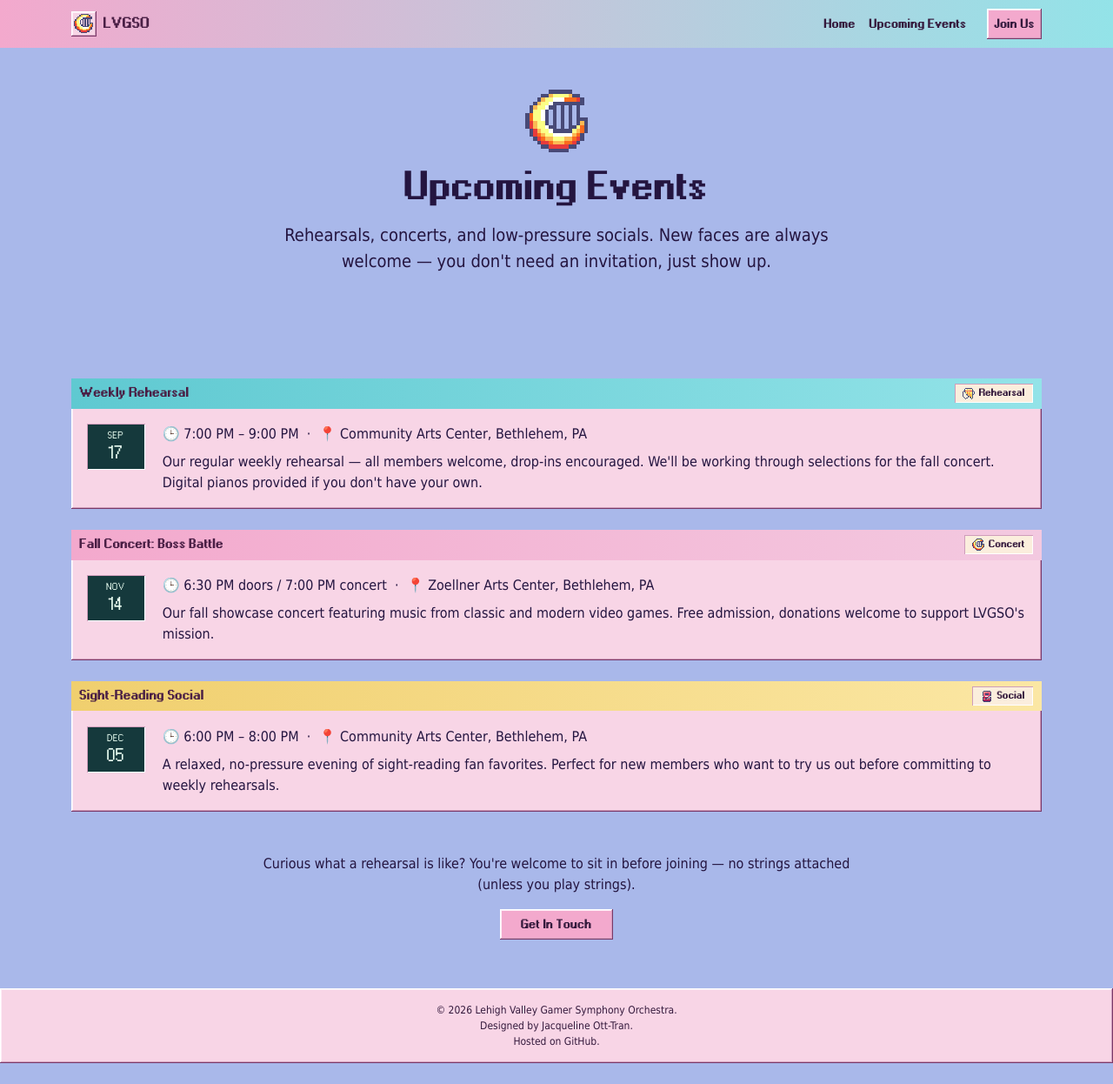
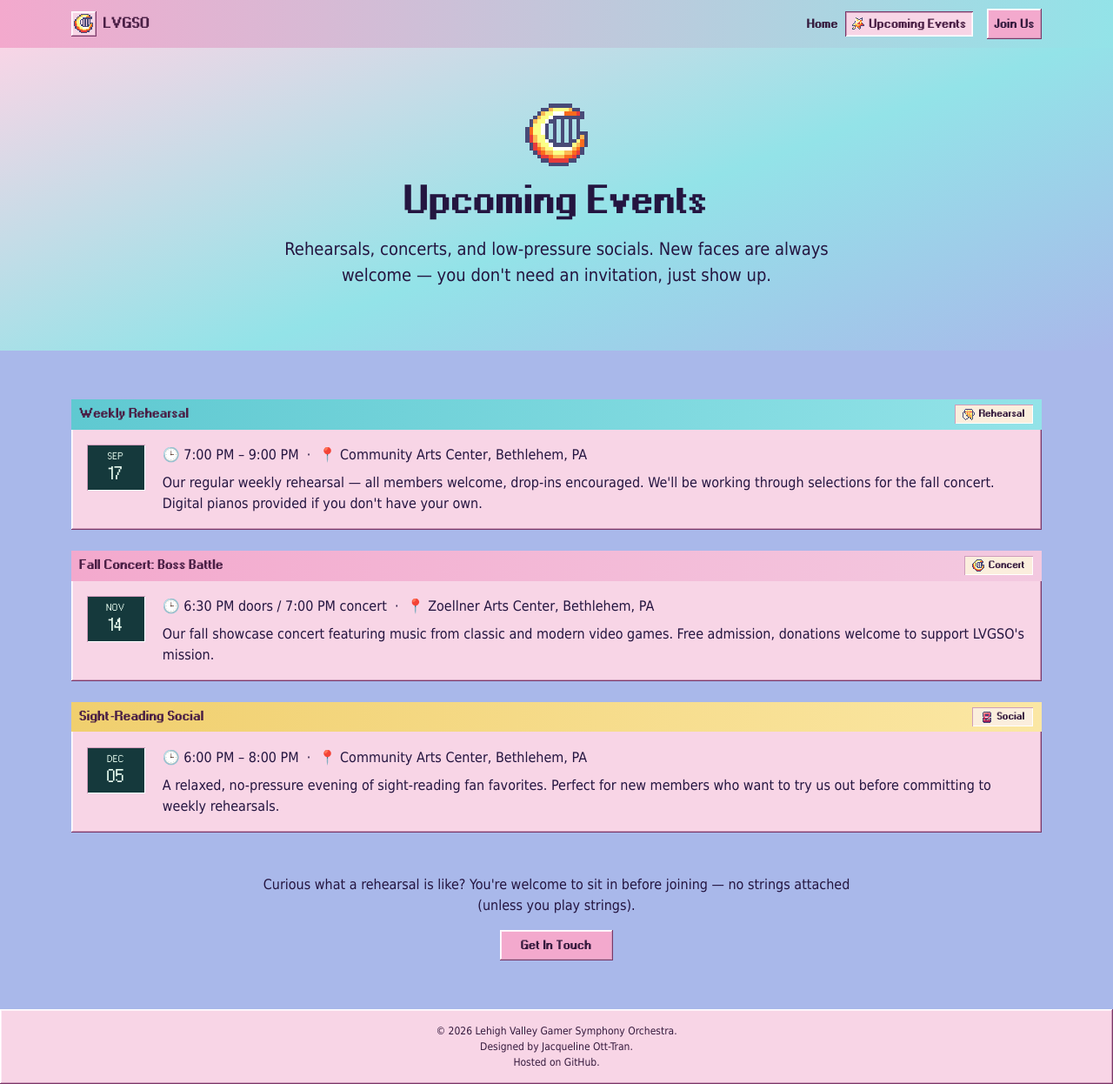
Before and after one commit to Jacquelinett/lvgso-website, a Jekyll site: the page built from events.html, in a window 1280 px wide and 1246 px high. Shown: the whole window at 87% size. Built offline with Jekyll 4.4.1, drawn with Linux system fonts in a browser that asks for light colours.

Commit message:
chore: fix bug and more styling

```diff
--- a/_includes/head.html
+++ b/_includes/head.html
@@ -5,7 +5,7 @@
 <title>{% if page.title %}{{ page.title }} | {{ site.short_title }}{% else %}{{ site.title }}{% endif %}</title>
 <meta name="description" content="{{ page.description | default: site.description }}">
 
-<link rel="icon" href="{{ '/assets/img/icons/favicon.svg' | relative_url }}" type="image/svg+xml">
+<link rel="icon" href="{{ '/assets/img/icons/cute/moon_lyre.png' | relative_url }}" type="image/png">
 
 <!-- Bootstrap 5 -->
 <link href="https://cdn.jsdelivr.net/npm/bootstrap@5.3.3/dist/css/bootstrap.min.css" rel="stylesheet" integrity="sha384-QWTKZyjpPEjISv5WaRU9OFeRpok6YctnYmDr5pNlyT2bRjXh0JMhjY6hW+ALEwIH" crossorigin="anonymous">
--- a/_includes/navbar.html
+++ b/_includes/navbar.html
@@ -16,10 +16,16 @@
       <div class="collapse navbar-collapse" id="lvgsoNav">
         <ul class="navbar-nav ms-lg-auto mb-2 mb-lg-0 align-items-lg-center">
           <li class="nav-item">
-            <a class="nav-link" href="{{ '/' | relative_url }}">Home</a>
+            <a class="nav-link{% if page.url == '/' %} active{% endif %}" href="{{ '/' | relative_url }}">
+              {% if page.url == '/' %}<img class="nav-current-icon" src="{{ '/assets/img/icons/cute/star_brooch.png' | relative_url }}" alt="">{% endif %}
+              Home
+            </a>
           </li>
           <li class="nav-item">
-            <a class="nav-link" href="{{ '/events/' | relative_url }}">Upcoming Events</a>
+            <a class="nav-link{% if page.url == '/events/' %} active{% endif %}" href="{{ '/events/' | relative_url }}">
+              {% if page.url == '/events/' %}<img class="nav-current-icon" src="{{ '/assets/img/icons/cute/star_brooch.png' | relative_url }}" alt="">{% endif %}
+              Upcoming Events
+            </a>
           </li>
           <li class="nav-item mt-2 mt-lg-0 ms-lg-3">
             <a class="btn btn-lvgso-primary btn-sm" href="{{ site.contact_form_url }}" target="_blank" rel="noopener">Join Us</a>
--- a/assets/css/custom.css
+++ b/assets/css/custom.css
@@ -123,6 +123,20 @@
   padding: 0.35rem 0.6rem;
 }
 
+.win98-titlebar-title {
+  display: flex;
+  align-items: center;
+  gap: 0.4rem;
+  min-width: 0;
+}
+
+.win98-titlebar-icon {
+  width: 16px;
+  height: 16px;
+  flex: 0 0 auto;
+  image-rendering: pixelated;
+}
+
 .win98-titlebar-text {
   font-family: var(--font-pixel);
   font-weight: 700;
@@ -222,6 +236,9 @@
 }
 
 .navbar-nav .nav-link {
+  display: inline-flex;
+  align-items: center;
+  gap: 0.35rem;
   font-family: var(--font-pixel);
   font-weight: 700;
   font-size: 0.8rem;
@@ -233,6 +250,17 @@
 .navbar-nav .nav-link:focus {
   background: var(--win-face-deep);
   color: var(--win-titlebar-text);
+}
+.navbar-nav .nav-link.active {
+  background: var(--win-face);
+  color: var(--win-titlebar-text);
+  box-shadow: var(--bevel-inset);
+}
+.nav-current-icon {
+  width: 14px;
+  height: 14px;
+  flex: 0 0 auto;
+  image-rendering: pixelated;
 }
 
 .navbar-toggler {
@@ -365,6 +393,10 @@
 }
 
 .lvgso-card h5 {
+  display: flex;
+  align-items: center;
+  justify-content: center;
+  gap: 0.4rem;
   margin: 0;
   font-size: 0.85rem;
 }
@@ -629,7 +661,8 @@
 }
 
 .events-hero {
-  padding: 3rem 0;
+  padding: 4rem 0 3.5rem;
+  background: linear-gradient(160deg, var(--win-face) 0%, var(--win-cyan) 55%, var(--win-desktop) 100%);
 }
 
 /* -----------------------------------------------------------
--- a/events.html
+++ b/events.html
@@ -25,7 +25,10 @@
     {% if upcoming.size == 0 %}
       <div class="lvgso-card text-center">
         <div class="card-titlebar">
-          <h5>events.exe</h5>
+          <h5>
+            <img class="win98-titlebar-icon" src="{{ '/assets/img/icons/window98/notepad-01.png' | relative_url }}" alt="">
+            events.exe
+          </h5>
         </div>
         <div class="card-body-inner">
           <p class="mb-0">No events scheduled right now — check back soon!</p>
```
Also changed, not shown: index.html (+19 -3 lines), assets/img/icons/favicon.svg (deleted).
